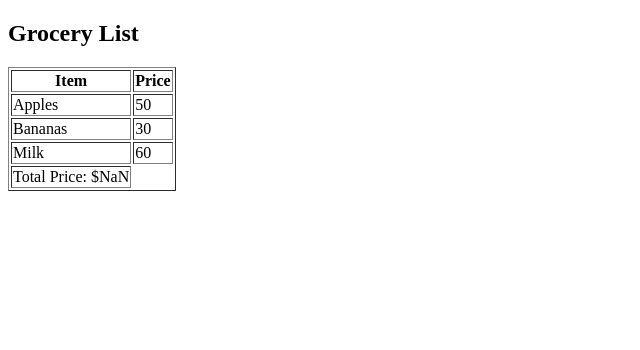
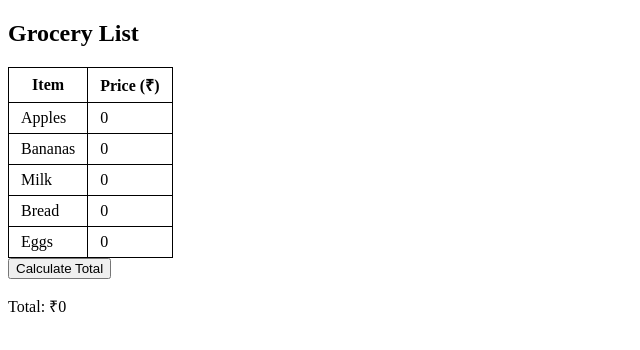
Before and after one commit to acciojob/grofers-checkout-shahids444, a website: page main.html in a window 1280 px wide. Shown: the whole page, without its empty margins (0-640 px from the left). Drawn offline with Linux system fonts and the light colour scheme.

Commit message:
created a submission

```diff
--- a/main.html
+++ b/main.html
@@ -3,30 +3,38 @@
 <head>
   <meta charset="UTF-8">
   <title>Grofers Checkout</title>
+  <style>
+    table { border-collapse: collapse; }
+    td, th { border: 1px solid #000; padding: 6px 12px; }
+  </style>
 </head>
 <body>
   <h2>Grocery List</h2>
 
-  <table id="groceryTable" border="1">
-    <tr>
-      <th class="item">Item</th>
-      <th class="prices">Price</th>
-    </tr>
-    <tr>
-      <td class="item">Apples</td>
-      <td class="prices">50</td>
-    </tr>
-    <tr>
-      <td class="item">Bananas</td>
-      <td class="prices">30</td>
-    </tr>
-    <tr>
-      <td class="item">Milk</td>
-      <td class="prices">60</td>
-    </tr>
+  <table id="groceryTable">
+    <thead>
+      <tr>
+        <th class="item">Item</th>
+        <!-- ⚠️  No “price” class on the header -->
+        <th>Price (₹)</th>
+      </tr>
+    </thead>
+
+    <tbody>
+      <!-- Five editable price cells so your test can type into them -->
+      <tr><td class="item">Apples</td>  <td class="price" contenteditable="true">0</td></tr>
+      <tr><td class="item">Bananas</td> <td class="price" contenteditable="true">0</td></tr>
+      <tr><td class="item">Milk</td>    <td class="price" contenteditable="true">0</td></tr>
+      <tr><td class="item">Bread</td>   <td class="price" contenteditable="true">0</td></tr>
+      <tr><td class="item">Eggs</td>    <td class="price" contenteditable="true">0</td></tr>
+    </tbody>
   </table>
 
-  <!-- Link to the external JavaScript -->
+  <button id="calcBtn">Calculate Total</button>
+
+  <!-- Cypress looks for this element -->
+  <p>Total: ₹<span id="ans">0</span></p>
+
   <script src="script.js"></script>
 </body>
 </html>
--- a/script.js
+++ b/script.js
@@ -1,25 +1,29 @@
-// Step 1: Select all price elements
-const priceElements = document.querySelectorAll('.prices');
+function calculateTotal() {
+  const priceCells = document.querySelectorAll('.price');
+  let total = 0;
 
-// Step 2: Initialize total price variable
-let totalPrice = 0;
+  priceCells.forEach(cell => {
+    const value = parseFloat(cell.textContent.trim());
+    if (!isNaN(value)) total += value;
+  });
 
-// Step 3: Loop through the price elements and calculate the total
-priceElements.forEach(priceElement => {
-    // Convert the price text to a number
-    // Assuming prices are in a format like "$10.00"
-    const price = parseFloat(priceElement.textContent.replace(/[^0-9.-]+/g,""));
-    totalPrice += price; // Add to total
-});
+  // Update the #ans span
+  document.getElementById('ans').textContent = total;
 
-// Step 4: Create a new row and cell for the total
-const table = document.querySelector('table'); // Assuming you have a single table
-const newRow = document.createElement('tr');
-const newCell = document.createElement('td');
+  // Also show the total as the last row inside the table (optional but nice)
+  const tableBody = document.querySelector('#groceryTable tbody');
+  let totalRow = document.getElementById('totalRow');
 
-// Set the cell content to the total price
-newCell.textContent = `Total Price: $${totalPrice.toFixed(2)}`; // Format as currency
+  if (!totalRow) {
+    totalRow = document.createElement('tr');
+    totalRow.id = 'totalRow';
+    const td = document.createElement('td');
+    td.colSpan = 2;
+    totalRow.appendChild(td);
+    tableBody.appendChild(totalRow);
+  }
 
-// Step 5: Append the new cell to the new row, and the new row to the table
-newRow.appendChild(newCell);
-table.appendChild(newRow);
+  totalRow.firstChild.textContent = `Total Price: ₹${total}`;
+}
+
+document.getElementById('calcBtn').addEventListener('click', calculateTotal);
```
